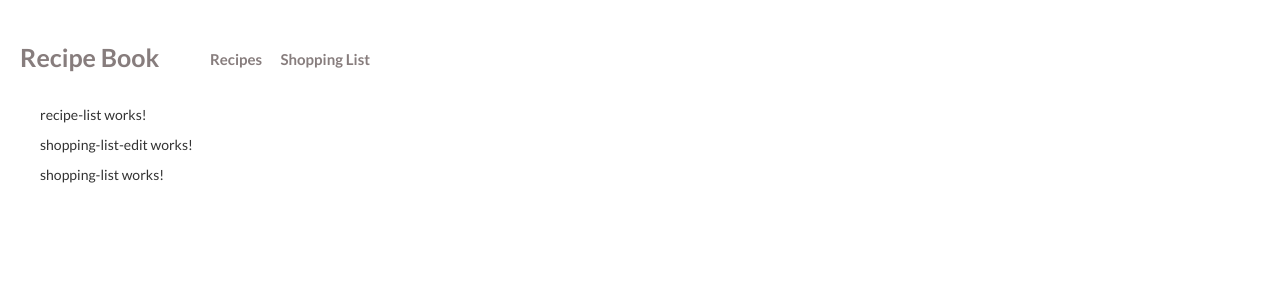
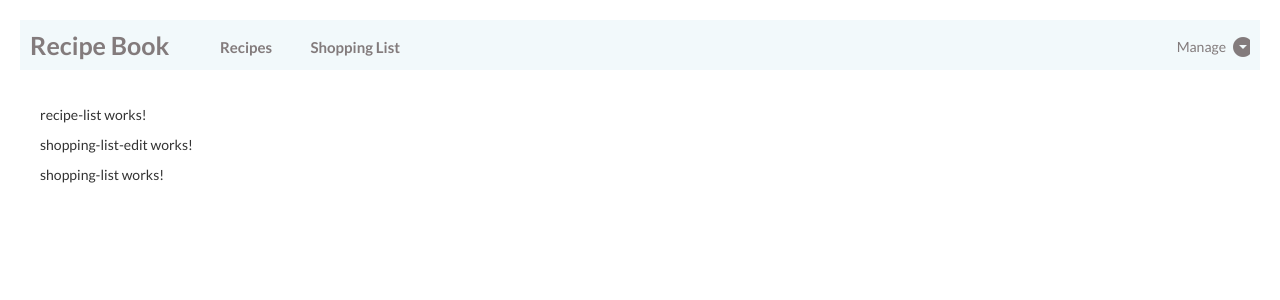
Before and after one commit to nicobartholom3w/shopping_recipe_app, an Angular app in the folder shopping_recipe_app/: page / in a window 1280 px wide. Shown: the top 300 px of the page. Built offline with nearby package versions, Linux system fonts and the light colour scheme.

Commit message:
(feat) Added material-icons and added a dropdown menu to the right side of the main navigation.

```diff
--- a/shopping_recipe_app/package.json
+++ b/shopping_recipe_app/package.json
@@ -11,16 +11,19 @@
   },
   "private": true,
   "dependencies": {
-    "@angular/animations": "^8.0.0",
+    "@angular/animations": "^8.2.2",
+    "@angular/cdk": "^8.1.3",
     "@angular/common": "^8.0.0",
     "@angular/compiler": "^8.0.0",
     "@angular/core": "^8.0.0",
     "@angular/forms": "^8.0.0",
+    "@angular/material": "^8.1.3",
     "@angular/platform-browser": "^8.0.0",
     "@angular/platform-browser-dynamic": "^8.0.0",
     "@angular/router": "^8.0.0",
     "bootstrap": "^3.4.1",
     "core-js": "^3.1.2",
+    "hammerjs": "^2.0.8",
     "rxjs": "^6.0.0",
     "rxjs-compat": "^6.0.0",
     "tslib": "^1.9.0",
--- a/shopping_recipe_app/src/app/app.component.html
+++ b/shopping_recipe_app/src/app/app.component.html
@@ -1,3 +1,4 @@
+<link href="https://fonts.googleapis.com/icon?family=Material+Icons" rel="stylesheet">
 <div class="main">
 
   <app-header></app-header>
--- a/shopping_recipe_app/src/app/header/header.component.html
+++ b/shopping_recipe_app/src/app/header/header.component.html
@@ -1,6 +1,8 @@
 <nav class="nav">
     <div class="nav__main-container">
+        <div class="nav__left">
             <div class="nav__header">
+
                 <a href="#" class="nav__header-title nav__link">Recipe Book</a></div>
             <div class="nav__collapse">
                 <div class="nav__list" role="list">
@@ -9,4 +11,12 @@
                 </div>
             </div>
         </div>
+        <div class="nav__right">
+            <div class="dropdown">
+                <a href="#" class="dropdown__toggle nav__link" role="button">Manage
+                    <mat-icon aria-hidden="false" aria-label="Example home icon" class="dropdown-icon">arrow_drop_down_circle</mat-icon>
+                </a>
+            </div>
+        </div>
+    </div>
 </nav>
--- a/shopping_recipe_app/src/app/header/header.component.scss
+++ b/shopping_recipe_app/src/app/header/header.component.scss
@@ -2,15 +2,26 @@
 .nav {
     height: 5rem;
     width: 100%;
+    display: flex;
+    align-items: center;
+    background-color: rgba(128, 190, 209, 0.1);
 
     &__main-container {
         display: flex;
+        justify-content: space-between;
+        align-items: center;
+        width: 100%;
+        height: 100%;
+        // background-color: purple;
+    }
+
+    &__left {
+        height: 2.5rem;
+        display: flex;
         align-items: flex-end;
         justify-content: space-between;
-        height: 100%;
-        width: 35rem;
+        width: 39rem;
         font-weight: bold;
-
         // background-color: purple;
     }
 
@@ -18,6 +29,9 @@
         color: rgba(70, 55, 55, .65);
         transition: all .2s;
         text-decoration: none;
+        padding: .75rem 1rem;
+        text-align: center;
+        // background-color: pink;
 
         &:hover {
             color: rgba(70, 55, 55, 1);
@@ -26,8 +40,9 @@
 
     &__header {
         height: 3rem;
+        width: 16rem;
         font-size: 2.5rem;
-
+        // background-color: pink;
 
         &-title {
 
@@ -44,11 +59,30 @@
         align-items: flex-end;
         justify-content: space-between;
         // background-color: blue;
-        width: 16rem;
+        width: 20rem;
 
         &-item {
             font-size: 1.5rem;
 
         }
     }
+
+    &__right {
+        height: 3.5rem;
+        display: flex;
+        align-items: flex-end;
+        justify-content: flex-end;
+    }
 }
+
+.dropdown {
+    height: 100%;
+    &__toggle {
+        display: flex;
+        align-items: center;
+    }
+
+    &-icon {
+        padding: 0 .5rem;
+    }
+}
--- /dev/null
+++ b/shopping_recipe_app/src/app/material-icons/material-icons.component.html
@@ -0,0 +1 @@
+<p>material-icons works!</p>
--- /dev/null
+++ b/shopping_recipe_app/src/app/material-icons/material-icons.component.ts
@@ -0,0 +1,16 @@
+import { Component, OnInit } from '@angular/core';
+
+@Component({
+  selector: 'app-material-icons',
+  templateUrl: './material-icons.component.html',
+  styleUrls: ['./material-icons.component.scss']
+})
+
+export class MaterialIconsComponent implements OnInit {
+
+  constructor() {}
+
+  ngOnInit() {
+  }
+
+}
--- a/shopping_recipe_app/src/styles.css
+++ b/shopping_recipe_app/src/styles.css
@@ -1,2 +1,4 @@
 /* You can add global styles to this file, and also import other style files */
 @import url('https://fonts.googleapis.com/css?family=Lato:400,700,700i,900,900i&display=swap');
+@import "~@angular/material/prebuilt-themes/indigo-pink.css";
+@import url("https://fonts.googleapis.com/icon?family=Material+Icons");
```
Also changed, not shown: shopping_recipe_app/src/app/app.module.ts (+12 -2 lines), shopping_recipe_app/src/app/material-icons/material-icons.component.scss (added), 2 other files (tests, documents, lock files or other folders). Lines whose indentation alone changed are shown as unchanged.
